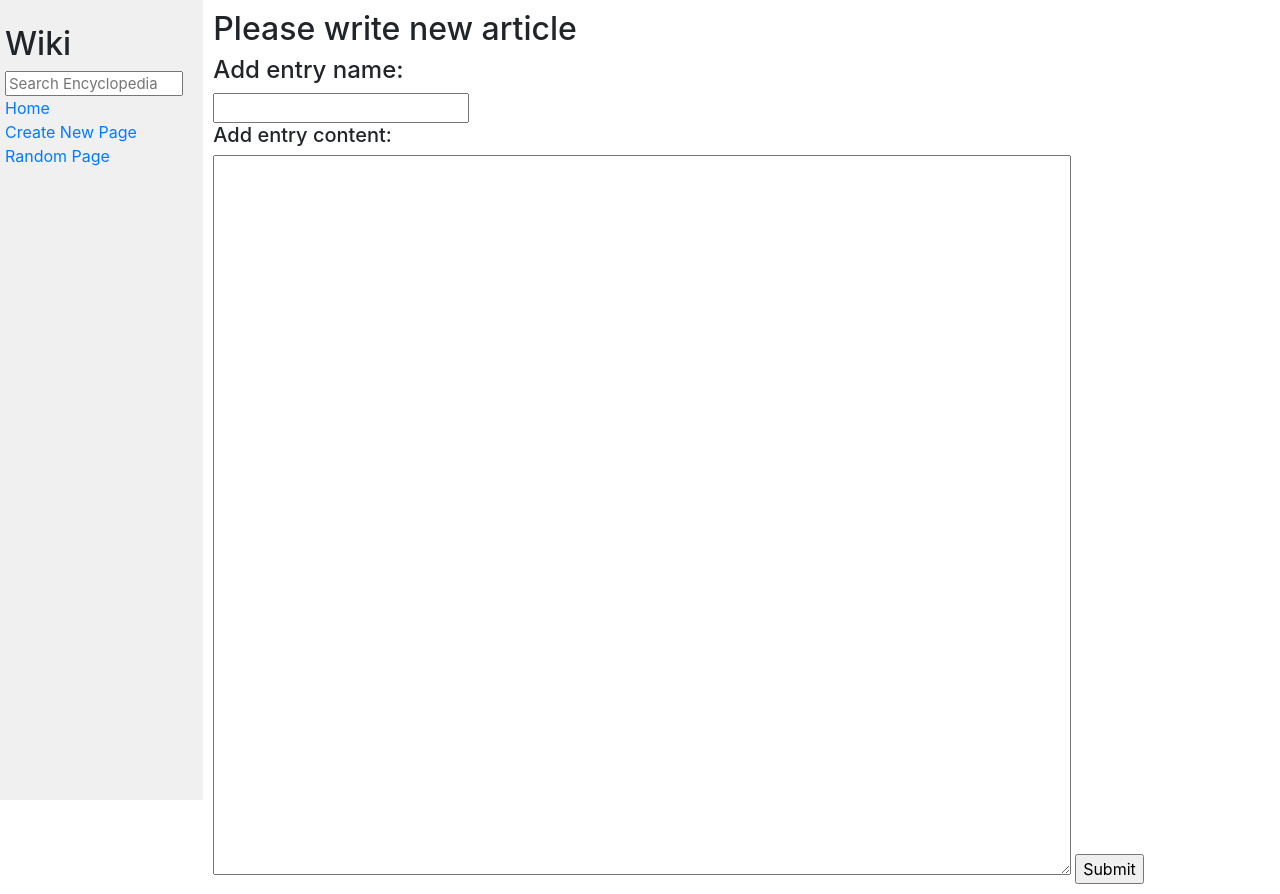
After one commit to dragangrbic97/PlanetSoftPython, a Django app: page /new_entry in a window 1280 px wide. The commit adds this page. Run offline with Django 3.2, Linux system fonts and the light colour scheme; some libraries are stand-ins or nearby versions.

Commit message:
New page completed

```diff
--- /dev/null
+++ b/encyclopedia/forms/encyclopedia/forms.py
@@ -0,0 +1,6 @@
+from django import forms
+
+
+class NewEntryForm(forms.Form):
+    entry_name = forms.CharField(label="entry_name")
+    entry_content = forms.CharField(label="entry_content", widget=forms.Textarea())
--- a/encyclopedia/templates/encyclopedia/layout.html
+++ b/encyclopedia/templates/encyclopedia/layout.html
@@ -19,10 +19,10 @@
                     <a href="{% url 'index' %}">Home</a>
                 </div>
                 <div>
-                    Create New Page
+                    <a href="{% url 'new_entry' %}">Create New Page</a>
                 </div>
                 <div>
-                    Random Page
+                    <a href="{% url 'random' %}">Random Page</a>
                 </div>
                 {% block nav %}
                 {% endblock %}
--- /dev/null
+++ b/encyclopedia/templates/encyclopedia/new_entry.html
@@ -0,0 +1,17 @@
+{% extends "encyclopedia/layout.html" %}
+
+{% block title %}
+    New entry
+{% endblock %}
+
+{%block body %}
+    <h2> Please write new article</h2>
+    <form action="new_entry" method="POST">
+        {% csrf_token %}
+        <h4>Add entry name:</h4>
+         {{ form.entry_name }}
+        <h5>Add entry content:</h5>
+         {{ form.entry_content }}
+        <input type="submit" value="Submit">
+    </form>
+{% endblock body %}
--- a/encyclopedia/urls.py
+++ b/encyclopedia/urls.py
@@ -4,5 +4,7 @@ from . import views
 
 urlpatterns = [
     path("", views.index, name="index"),
-    path("wiki/<str:name>", views.entry, name="entry")
+    path("wiki/<str:name>", views.entry, name="entry"),
+    path("new_entry", views.new_entry, name="new_entry"),
+    path("random", views.random, name="random")
 ]
--- a/encyclopedia/views.py
+++ b/encyclopedia/views.py
@@ -1,6 +1,8 @@
+import django.http
 from django.shortcuts import render
-
 from . import util
+from .forms.encyclopedia import forms
+from django.core import files
 
 
 def index(request):
@@ -17,3 +19,27 @@ def entry(request, name):
         })
     else:
         return render(request, "encyclopedia/error.html")
+
+
+def new_entry(request):
+    if request.method == "POST":
+        form_data = forms.NewEntryForm(request.POST)
+        form_data.is_valid()
+        entry_name = form_data.cleaned_data['entry_name']
+        if entry_name.lower() in (name.lower() for name in util.list_entries()):
+            return django.http.HttpResponse(f"Entry {entry_name} already exists")
+        else:
+            entry_content = form_data.cleaned_data['entry_content']
+            with open(f'entries/{entry_name}.md', 'w') as f:
+                newFile = files.File(f)
+                newFile.write(entry_content)
+            return entry(request, entry_name)
+
+    else:
+        return render(request, "encyclopedia/new_entry.html", {
+            'form': forms.NewEntryForm()
+    })
+
+
+def random(request):
+    return render(request, "encyclopedia/error.html")
```
Also changed, not shown: encyclopedia/templates/encyclopedia/entry.html (added, +10 -0 lines), encyclopedia/templates/encyclopedia/error.html (added, +12 -0 lines).
